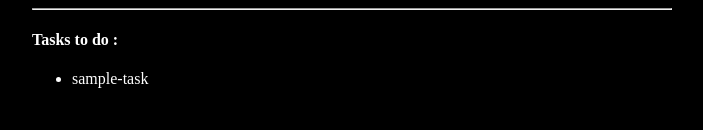
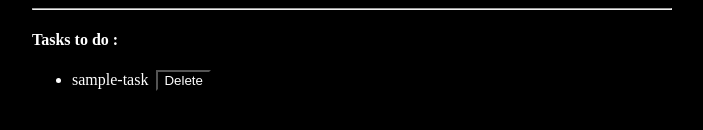
Before and after one commit to CoderMak25/Learning-React, a React (Vite) app in the folder todoList/: page / in a window 1280 px wide. Shown: the part 246-376 px from the top of the page, without its empty margins (288-991 px from the left). Built offline with nearby package versions, Linux system fonts and the light colour scheme.

Commit message:
deleting in arrays

```diff
--- a/todoList/src/TodoList.jsx
+++ b/todoList/src/TodoList.jsx
@@ -7,12 +7,18 @@
     let [newTodo,setNewTodo] = useState("");
 
     let addNewTask = ()=>{
-        setTodos([...todos,{task:newTodo,id:uuidv4()}]);
+        setTodos((prevTodos)=>{
+            return [...prevTodos,{task:newTodo,id:uuidv4()}];
+        });
         setNewTodo("");
     }
 
     let updateTodoValue = (event)=>{
         setNewTodo(event.target.value);
+    }
+    let deleteTodo = (id)=>{
+        setTodos((prevTodos)=> todos.filter((prevTodos)=> prevTodos.id != id));
+
     }
     return(
         <div>
@@ -25,7 +31,11 @@
             <ul>
                 {
                     todos.map((todo)=>(
-                       <li key={todo.id}>{todo.task}</li>
+                       <li key={todo.id}>
+                        <span>{todo.task}</span>
+                        &nbsp;&nbsp;
+                        <button onClick={()=>deleteTodo(todo.id)}>Delete</button>
+                        </li>
                     ))
                 }
             </ul>
```
